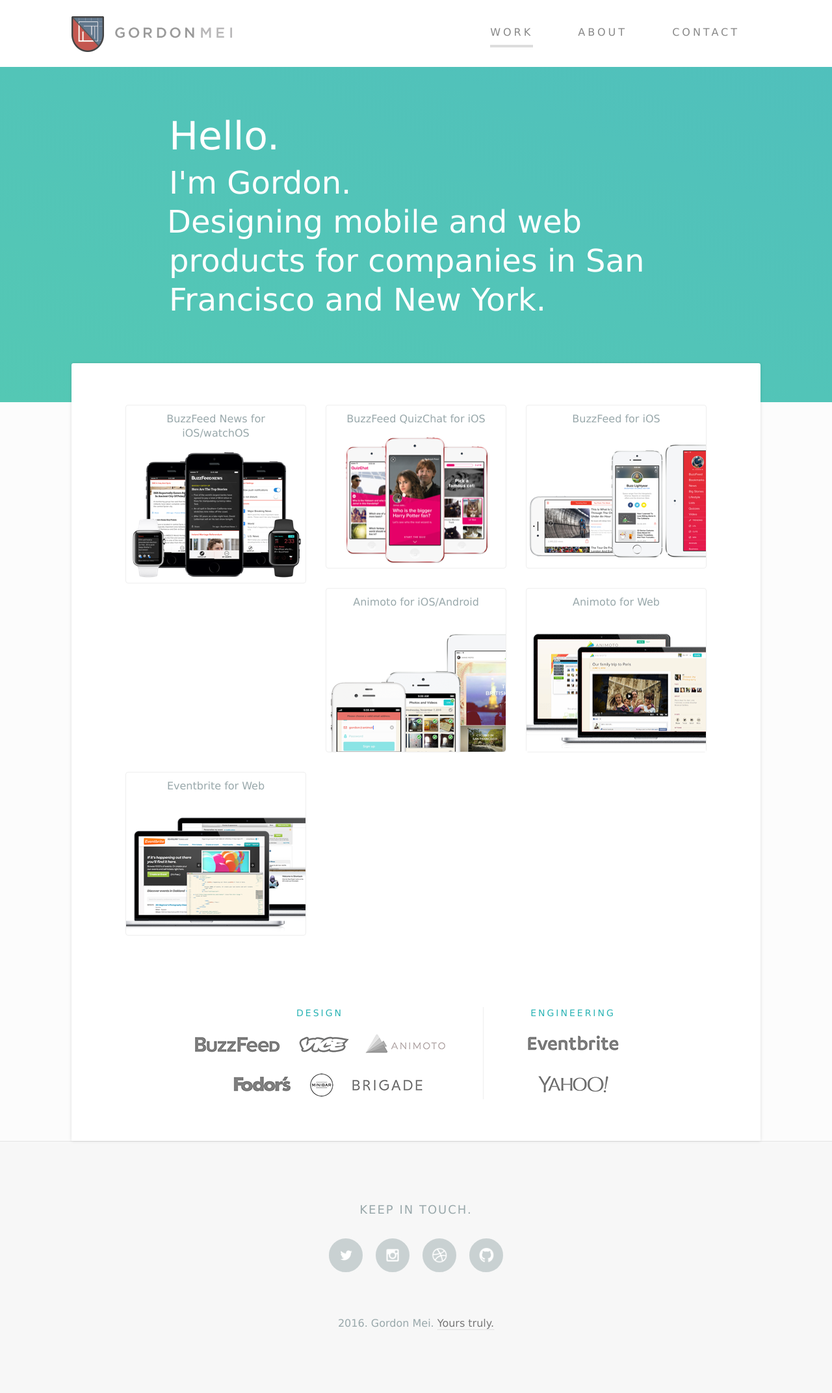
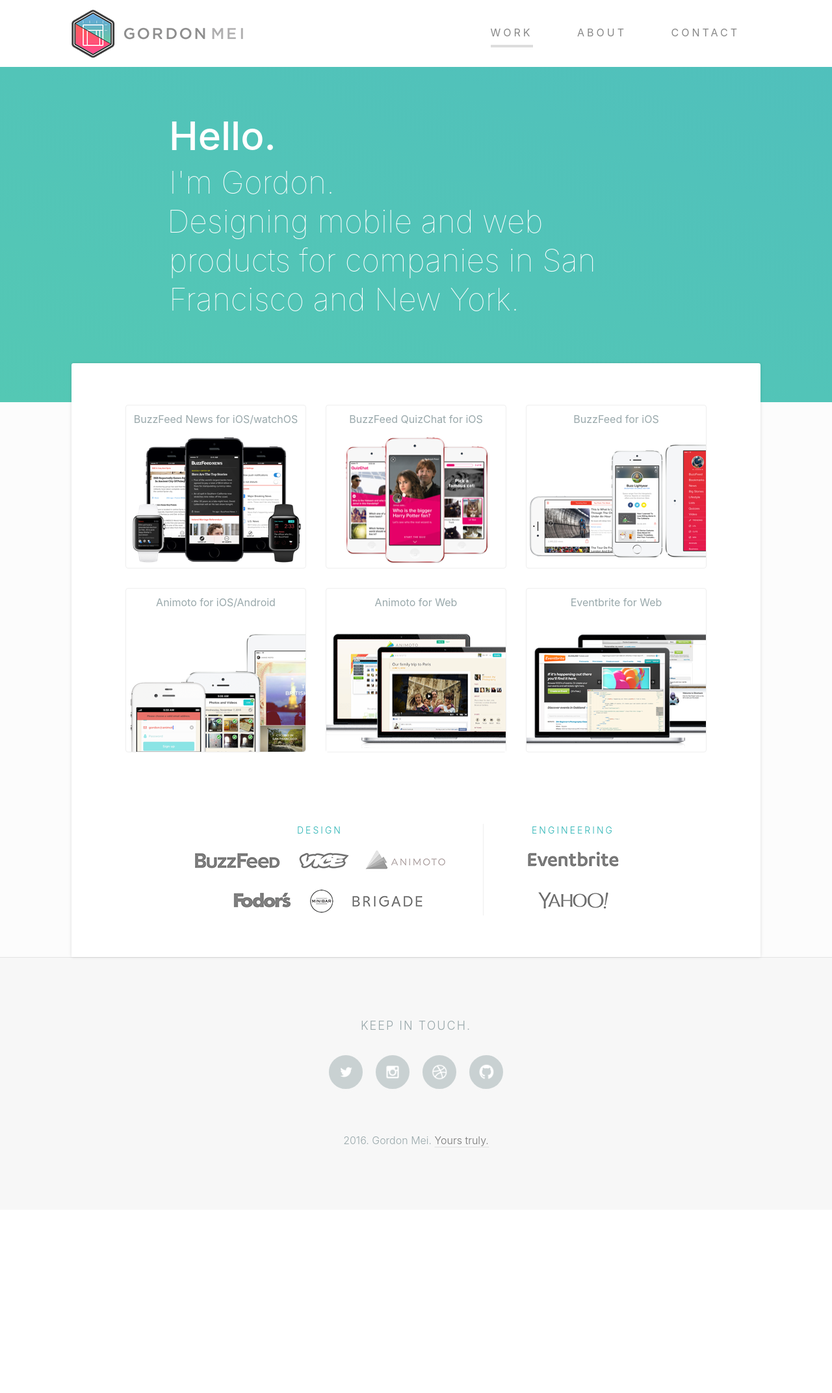
Before and after one commit to gordo/gordonmei.com, a Jekyll site: the page built from index.html, in a window 1280 px wide. Shown: the whole page at 65% size. Built offline with Jekyll 4.4.1, drawn with Linux system fonts in a browser that asks for light colours; nearby versions of some CDN libraries; after the commit the page ends 1862 px from its top, so only the background shows below that.

Commit message:
new typekit font kit. new masthead logo. no longer loading the console log script on production.

```diff
--- a/_includes/footer.html
+++ b/_includes/footer.html
@@ -24,5 +24,5 @@
 
         <script src="//ajax.googleapis.com/ajax/libs/jquery/1.9.1/jquery.min.js"></script>
         <script>window.jQuery || document.write('<script src="js/vendor/jquery-1.9.1.min.js"><\/script>')</script>
-        <script src="/js/plugins.js"></script>
+        <!--<script src="/js/plugins.js"></script>-->
         <script src="/js/spaghetti.js"></script>
--- a/_includes/head.html
+++ b/_includes/head.html
@@ -14,6 +14,6 @@
         <!--<link rel="stylesheet" href="/css/jcarousel.responsive.css">-->
         <link rel="shortcut icon" href="/favicon.png" type="image/png">
         <script src="/js/vendor/modernizr-2.6.2.min.js"></script>
-        <script type="text/javascript" src="//use.typekit.net/woy8evg.js"></script>
-        <script type="text/javascript">try{Typekit.load();}catch(e){}</script>
+        <script src="https://use.typekit.net/jvh1bjf.js"></script>
+        <script>try{Typekit.load({ async: true });}catch(e){}</script>
     </head>
--- a/css/main.scss
+++ b/css/main.scss
@@ -4,7 +4,7 @@
 @charset "utf-8";
 
 // Variables
-$base-font-family: "museo-1","museo-2", 'Museo Slab', 'Lucida Grande', 'Lucida Sans Unicode', 'Helvetica Neue', 'Helvetica', sans-serif;
+$base-font-family: "museo-slab", 'Museo Slab', BlinkMacSystemFont, 'Lucida Grande', 'Lucida Sans Unicode', 'Helvetica Neue', 'Helvetica', sans-serif;
 $base-font-size: 16px;
 
 $breakpoint-med-lg: 66.25rem; // 1060px
@@ -269,7 +269,7 @@
 
     > a {
         display: block;
-        width: 300px;
+        width: 264px;
         height: 74px;
         text-indent: 100%;
         white-space: nowrap;
@@ -282,20 +282,18 @@
         @include image-2x("/img/logo-masthead@2x.png", 100%, 100%);
         background-size: 100% 100%; // for retina
         @media only screen and (min-width: $breakpoint-sm) and (max-width: $breakpoint-med-lg) {
-            width: 240px;
+            width: 210px;
             height: 60px;
         }
         @media screen and (max-width: $breakpoint-med) {
             margin: 0 auto;
         }
         @media screen and (max-width: $breakpoint-sm) {
-            width: 150px;
+            width: 132px;
             height: 37px;
         }
     }
 }
-
-
 
 
 #content {
@@ -665,7 +663,7 @@
     float: left;
     margin: 0 auto 0 60px;
     width: 155px;
-    @media screen and (min-width: 400px) and (max-width: 944px) {
+    @media screen and (max-width: 944px) {
         float: none;
         margin-left: 0;
         width: 100%;
@@ -677,7 +675,7 @@
     padding-right: 50px; /* instead of 60 to account for baked in 10px padding in image */
     border-right: 1px solid #eee;
     width: 402px;
-    @media screen and (min-width: 400px) and (max-width: 944px) {
+    @media screen and (max-width: 944px) {
         margin-bottom: 6rem;
         border-right: 0;
         width: 100%;
--- a/index.html
+++ b/index.html
@@ -116,7 +116,7 @@
                                 Our news editorial would also add color to stories with their own voice and take, through the red text in the locking headings seen in the “Catch Up” tab, as well as through their own leading descriptions right above any modular content piece. The other spot they did this was through carefully written push notifications, which would source from an “Alerts” tab displaying a stream of all the notifications being written, with indications inline of what you’ve subscribed to. From here, you’d be able to both discover and manage what you opted in and out of.
                             </p>
                             <p>
-                                This product launched in the App Store on June 2015. BuzzFeed News 1.0: <a href="https://itunes.apple.com/us/app/buzzfeed-news/id981609476?mt=8">App Store</a>.
+                                This product launched in the App Store on June 2015. BuzzFeed News 1.0: <a href="https://itunes.apple.com/us/app/buzzfeed-news/id981609476">App Store</a>.
                             </p>
 
                             <video poster="" width="384" height="798" autoplay loop>
```
Also changed, not shown: img/logo-masthead.png, img/logo-masthead@2x.png.
